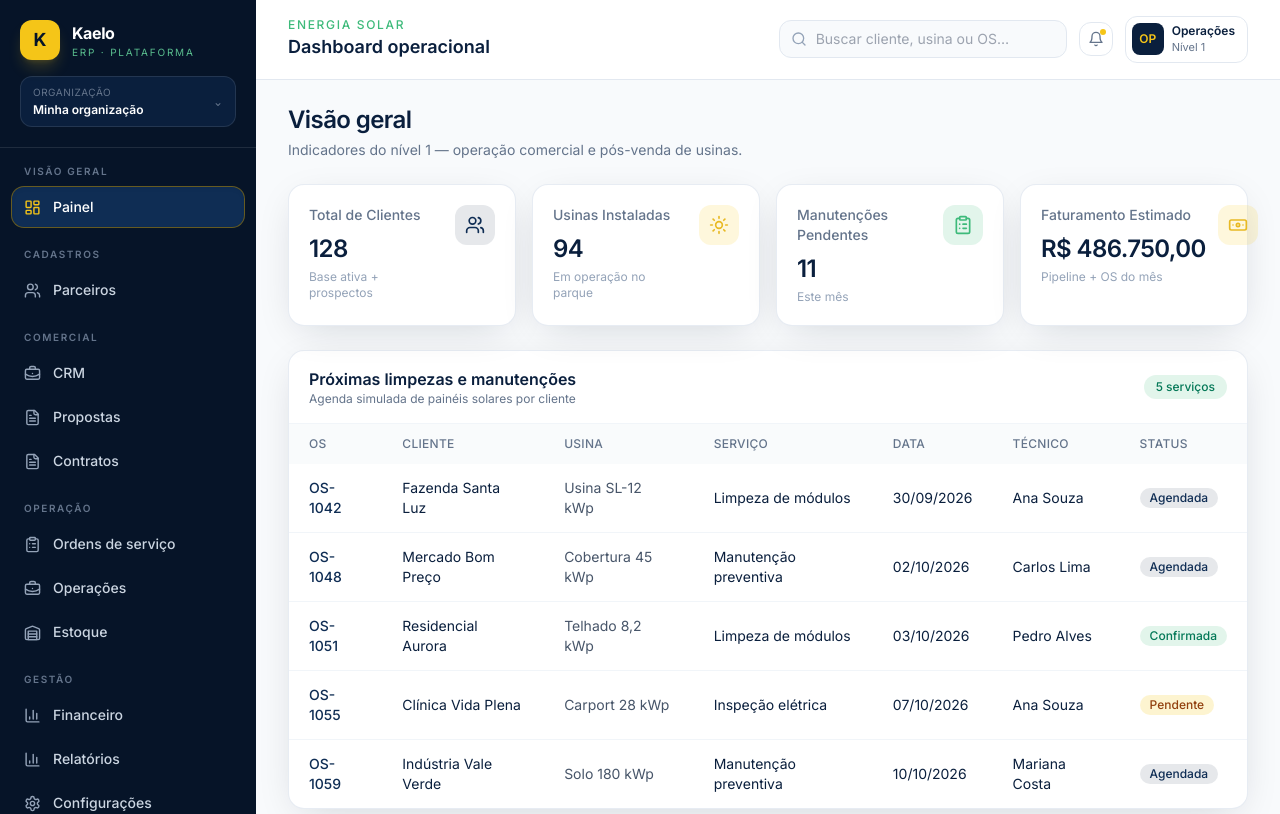
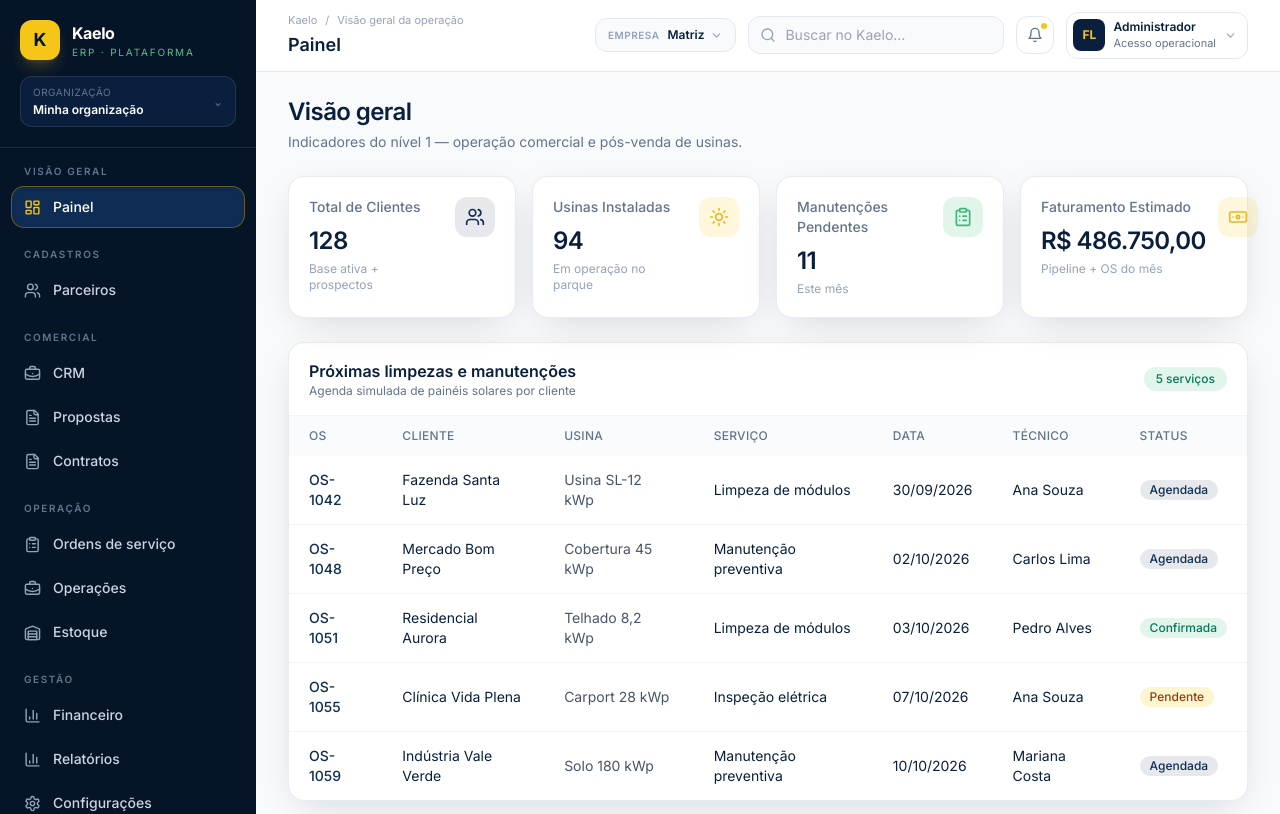
Before and after one commit to consultorfernandolima-cmyk/kaelo, a React (Vite) app: page / in a window 1280 px wide. Shown: the top 814 px of the page. Built offline with nearby package versions, Linux system fonts and the light colour scheme.

Commit message:
feat: atualiza cabecalho para contexto Kaelo

```diff
--- a/src/layout/Header.jsx
+++ b/src/layout/Header.jsx
@@ -1,51 +1,69 @@
-import { Bell, Search } from 'lucide-react'
+import { Bell, ChevronDown, Search } from 'lucide-react'
 import { useLocation } from 'react-router-dom'
 
 const titles = {
-  '/': 'Dashboard operacional',
-  '/clientes': 'Clientes',
-  '/usinas': 'Usinas',
-  '/usinas/cadastro': 'Cadastro de Usina Solar',
-  '/propostas': 'Propostas',
-  '/ordens-servico': 'Ordens de Serviço',
+  '/': ['Painel', 'Visão geral da operação'],
+  '/clientes': ['Parceiros', 'Cadastros'],
+  '/usinas': ['Usinas', 'Setorial'],
+  '/usinas/cadastro': ['Cadastro de Usina', 'Setorial'],
+  '/propostas': ['Propostas', 'Comercial'],
+  '/ordens-servico': ['Ordens de serviço', 'Operações'],
+  '/crm': ['CRM', 'Comercial'],
+  '/contratos': ['Contratos', 'Comercial'],
+  '/financeiro': ['Financeiro', 'Gestão financeira'],
+  '/estoque': ['Estoque', 'Operação'],
+  '/operacoes': ['Operações', 'Operação'],
+  '/relatorios': ['Relatórios', 'Gestão'],
+  '/configuracoes': ['Configurações', 'Administração'],
 }
 
 export default function Header() {
   const { pathname } = useLocation()
-  const title = titles[pathname] ?? 'Solar ERP'
+  const [title, section] = titles[pathname] ?? ['Kaelo', 'ERP']
 
   return (
-    <header className="flex items-center justify-between border-b border-slate-200 bg-white/90 px-6 py-4 backdrop-blur lg:px-8">
-      <div>
-        <p className="text-xs font-medium uppercase tracking-[0.14em] text-solar-green">Energia solar</p>
-        <h1 className="text-lg font-semibold text-navy-900">{title}</h1>
+    <header className="border-b border-slate-200 bg-white/95 px-6 py-3 backdrop-blur lg:px-8">
+      <div className="flex items-center justify-between gap-4">
+        <div className="min-w-0">
+          <div className="flex items-center gap-2 text-[11px] text-slate-400">
+            <span>Kaelo</span>
+            <span>/</span>
+            <span>{section}</span>
+          </div>
+          <h1 className="mt-0.5 truncate text-lg font-semibold text-navy-900">{title}</h1>
         </div>
 
         <div className="flex items-center gap-3">
-        <label className="relative hidden md:block">
+          <div className="hidden items-center gap-2 rounded-xl border border-slate-200 bg-slate-50 px-3 py-2 lg:flex">
+            <span className="text-[10px] font-semibold uppercase tracking-wider text-slate-400">Empresa</span>
+            <button type="button" className="flex items-center gap-1.5 text-xs font-semibold text-navy-900">
+              Matriz
+              <ChevronDown size={13} className="text-slate-400" />
+            </button>
+          </div>
+
+          <label className="relative hidden xl:block">
             <Search className="pointer-events-none absolute left-3 top-1/2 h-4 w-4 -translate-y-1/2 text-slate-400" />
             <input
               type="search"
-            placeholder="Buscar cliente, usina ou OS…"
-            className="w-72 rounded-xl border border-slate-200 bg-slate-50 py-2 pl-9 pr-3 text-sm outline-none transition focus:border-navy-700 focus:bg-white focus:ring-2 focus:ring-solar-yellow/40"
+              placeholder="Buscar no Kaelo…"
+              className="w-64 rounded-xl border border-slate-200 bg-slate-50 py-2 pl-9 pr-3 text-sm outline-none transition focus:border-navy-700 focus:bg-white focus:ring-2 focus:ring-solar-yellow/40"
             />
           </label>
-        <button
-          type="button"
-          className="relative rounded-xl border border-slate-200 p-2 text-slate-500 hover:bg-slate-50"
-          aria-label="Notificações"
-        >
-          <Bell className="h-4 w-4" />
+
+          <button type="button" className="relative rounded-xl border border-slate-200 p-2.5 text-slate-500 hover:bg-slate-50" aria-label="Notificações">
+            <Bell size={16} />
             <span className="absolute right-1.5 top-1.5 h-1.5 w-1.5 rounded-full bg-solar-yellow" />
           </button>
-        <div className="flex items-center gap-2 rounded-xl border border-slate-200 py-1.5 pl-1.5 pr-3">
-          <div className="flex h-8 w-8 items-center justify-center rounded-lg bg-navy-900 text-xs font-semibold text-solar-yellow">
-            OP
+
+          <button type="button" className="flex items-center gap-2 rounded-xl border border-slate-200 py-1.5 pl-1.5 pr-2.5 hover:bg-slate-50">
+            <div className="flex h-8 w-8 items-center justify-center rounded-lg bg-navy-900 text-xs font-bold text-solar-yellow">FL</div>
+            <div className="hidden text-left sm:block">
+              <p className="text-xs font-semibold text-navy-900">Administrador</p>
+              <p className="text-[11px] text-slate-500">Acesso operacional</p>
             </div>
-          <div className="hidden sm:block">
-            <p className="text-xs font-semibold text-navy-900">Operações</p>
-            <p className="text-[11px] text-slate-500">Nível 1</p>
-          </div>
+            <ChevronDown size={13} className="hidden text-slate-400 sm:block" />
+          </button>
         </div>
       </div>
     </header>
```
Lines whose indentation alone changed are shown as unchanged.
